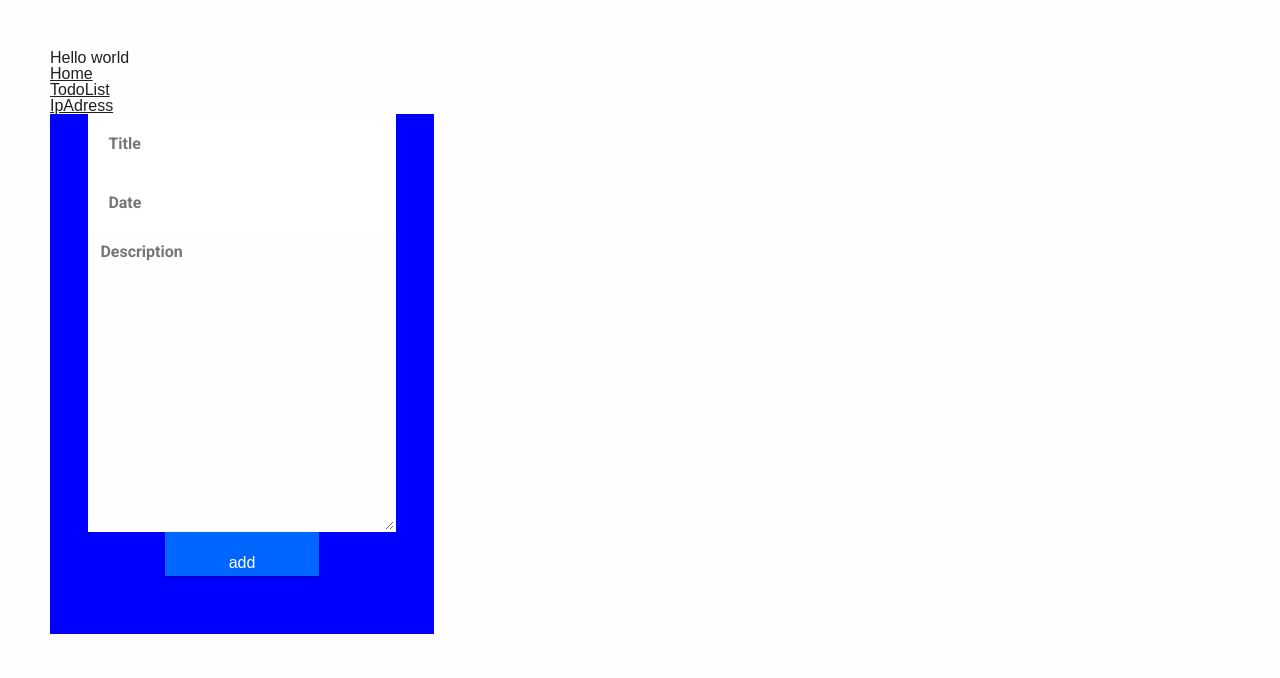
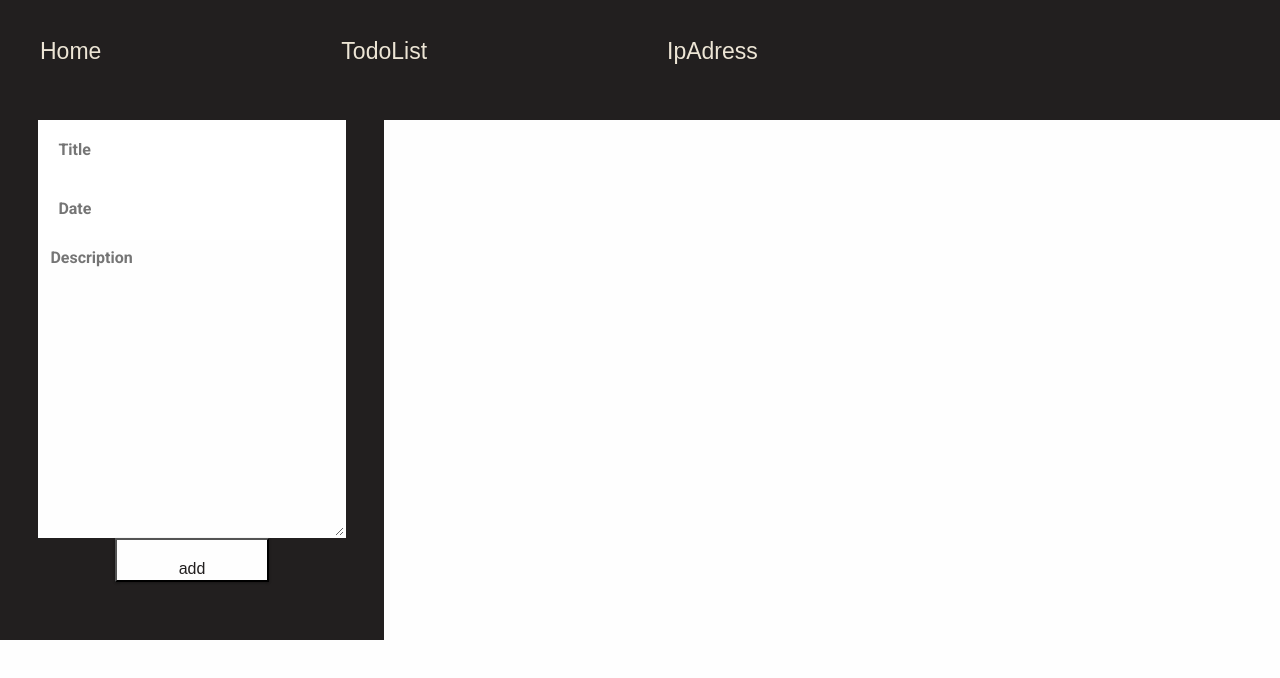
Before and after one commit to rgeloen/react-tests, a React (Create React App) app: page /todoList in a window 1280 px wide. Shown: the top 678 px of the page. Built offline with nearby package versions, Linux system fonts and the light colour scheme.

Commit message:
styled the different exercices

```diff
--- a/src/partials/App.css
+++ b/src/partials/App.css
@@ -237,9 +237,24 @@ body {
   font-family: sans-serif;
   color: #221F1F; }
 
-#container {
-  padding: 50px;
-  justify-content: center; }
+.header {
+  width: 100vw;
+  height: 120px;
+  background-color: #221F1F;
+  color: #EDE5D5;
+  list-style-type: none;
+  padding: 40px; }
+  .header span {
+    margin-right: 20%; }
+    .header span a {
+      text-decoration: none;
+      text-transform: capitalize;
+      font-size: 23px;
+      cursor: pointer;
+      transition-duration: 0.3s; }
+    .header span a:hover {
+      opacity: 0.7;
+      transition-duration: 0.3s; }
 
 .card-form .List {
   display: inline-block;
@@ -265,7 +280,7 @@ body {
 
 .card-form .header-form {
   display: inline-block;
-  background-color: blue;
+  background-color: #221F1F;
   width: 30vw;
   height: 65vh; }
 
@@ -297,13 +312,13 @@ body {
   margin: 0 auto;
   padding: 20px;
   font-size: 16px;
-  background-color: #0066FF;
-  color: #FFF;
-  border: 2px solid #0066FF;
+  background-color: #fefefe;
+  color: #221F1F;
+  border: 2px solid dark;
   box-shadow: 0 1px 3px rgba(0, 0, 0, 0.12), 0 1px 2px rgba(0, 0, 0, 0.24);
   transition: all 0.3s cubic-bezier(0.25, 0.8, 0.25, 1); }
   .card-form button:hover {
-    background-color: #003399;
-    border: 2px solid #003399;
+    background-color: grey;
+    border: 2px solid #fefefe;
     box-shadow: 0 14px 28px rgba(0, 0, 0, 0.25), 0 10px 10px rgba(0, 0, 0, 0.22);
     cursor: pointer; }
--- a/src/partials/App.scss
+++ b/src/partials/App.scss
@@ -1,5 +1,6 @@
 @import "styles/_reset.scss";
 @import "styles/_variables.scss";
 @import "styles/_globals.scss";
+@import "styles/_header.scss";
 @import "styles/_cards.scss";
 @import "styles/_card-form.scss";
--- a/src/partials/scripts/Main.js
+++ b/src/partials/scripts/Main.js
@@ -10,16 +10,15 @@ class Main extends Component {
     return(
       <BrowserRouter>
         <div>
-          <h1> Hello world </h1>
-          <ul className="header">
-            <li><Link to="/">Home</Link></li>
-            <li><Link to="/todoList">TodoList</Link></li>
-            <li><Link to="/ipaddressContainer" >IpAdress</Link></li>
-          </ul>
+          <div className="header">
+            <span><Link to="/">Home</Link></span>
+            <span><Link to="/todoList">TodoList</Link></span>
+            <span><Link to="/ipaddressContainer" >IpAdress</Link></span>
+          </div>
           <div className="content">
-           <Route exact path="/" component={Home}></Route>
-           <Route path="/todoList" component={TodoList}></Route>
-           <Route path="/ipaddressContainer" component={IpAdress}></Route>
+            <Route exact path="/" component={Home}></Route>
+            <Route path="/todoList" component={TodoList}></Route>
+            <Route path="/ipaddressContainer" component={IpAdress}></Route>
           </div>
         </div>
       </BrowserRouter>
--- a/src/partials/styles/_card-form.scss
+++ b/src/partials/styles/_card-form.scss
@@ -1,7 +1,7 @@
 .card-form {
   .header-form {
     display: inline-block;
-    background-color: blue;
+    background-color: $hot-dark;
     width: 30vw;
     height: 65vh;
   }
@@ -36,15 +36,15 @@
     margin: 0 auto;
     padding: 20px;
     font-size: 16px;
-    background-color: #0066FF;
-    color: #FFF;
-    border: 2px solid #0066FF;
+    background-color: #fefefe;
+    color: $hot-dark;
+    border: 2px solid dark;
     box-shadow: 0 1px 3px rgba(0,0,0,0.12), 0 1px 2px rgba(0,0,0,0.24);
     transition: all 0.3s cubic-bezier(.25,.8,.25,1);
 
     &:hover {
-      background-color: #003399;
-      border: 2px solid #003399;
+      background-color: grey;
+      border: 2px solid #fefefe;
       box-shadow: 0 14px 28px rgba(0,0,0,0.25), 0 10px 10px rgba(0,0,0,0.22);
       cursor: pointer;
     }
--- a/src/partials/styles/_globals.scss
+++ b/src/partials/styles/_globals.scss
@@ -3,8 +3,3 @@ body {
   font-family: sans-serif;
   color: $hot-dark;
 }
-
-#container {
-  padding: 50px;
-  justify-content: center;
-}
--- /dev/null
+++ b/src/partials/styles/_header.scss
@@ -0,0 +1,25 @@
+.header {
+  width: 100vw;
+  height: 120px;
+  background-color: $hot-dark;
+  color: $pale-white;
+  list-style-type: none;
+  padding: 40px;
+
+  span {
+    margin-right: 20%;
+
+    a {
+      text-decoration: none;
+      text-transform: capitalize;
+      font-size: 23px;
+      cursor: pointer;
+      transition-duration: 0.3s;
+    }
+
+    a:hover {
+      opacity: 0.7;
+      transition-duration: 0.3s;
+    }
+  }
+}
```
